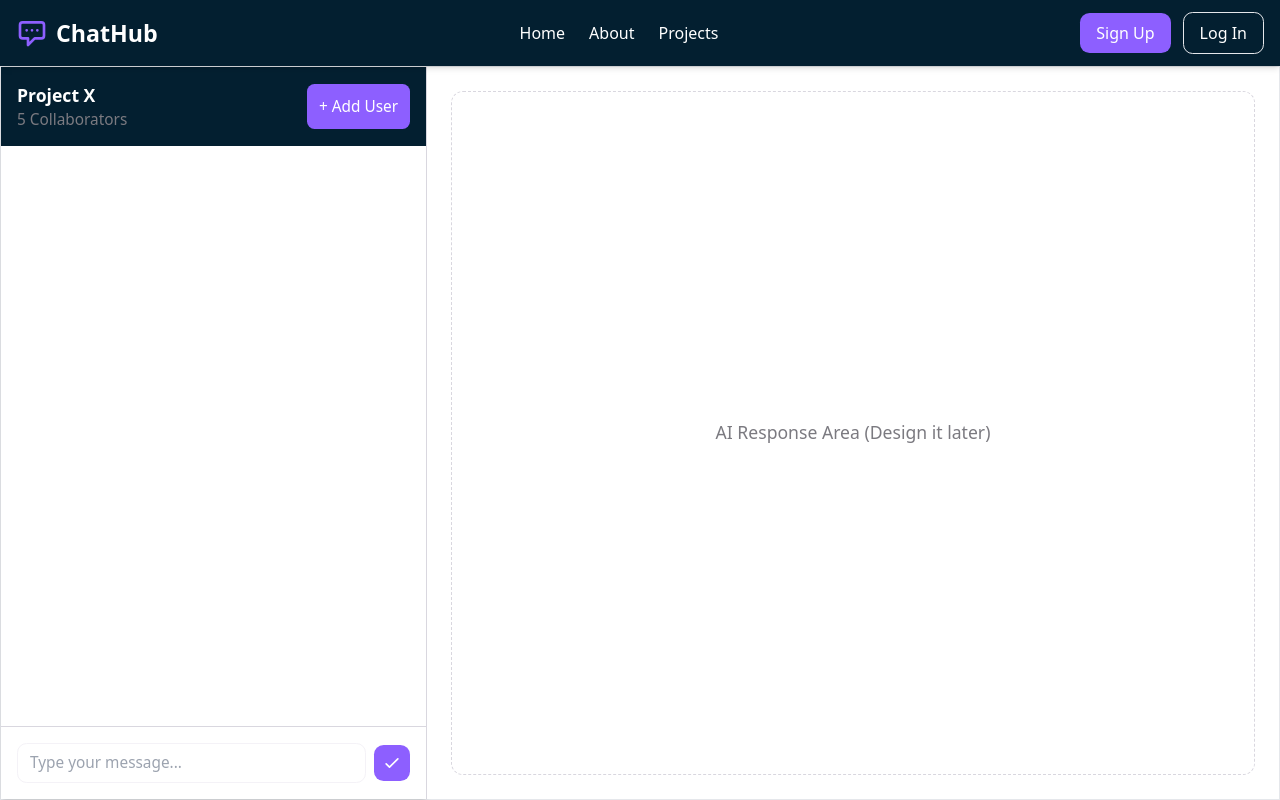
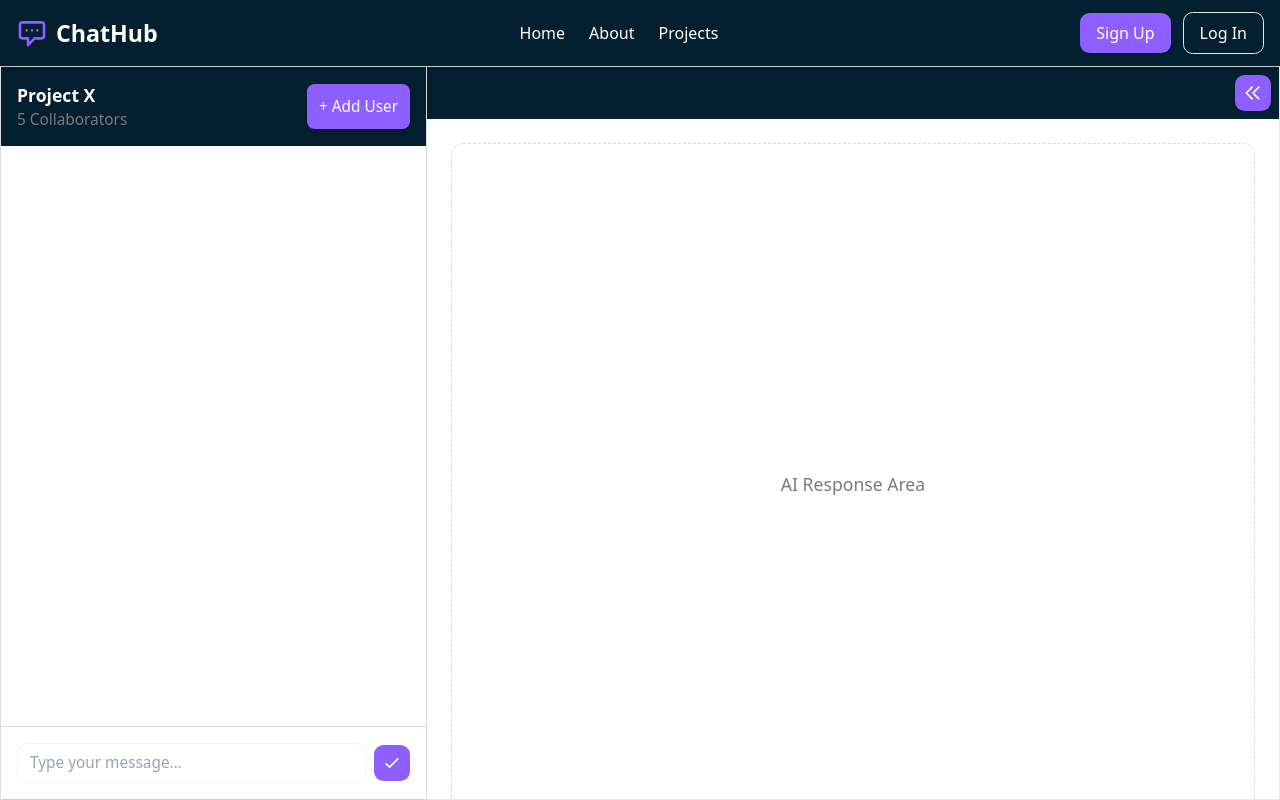
Before and after one commit to azzayshakya/WeChat, a React (Vite) app in the folder frontend/: page /projects/1 in a window 1280 px wide. Built offline with nearby package versions, Linux system fonts and the light colour scheme.

Commit message:
feat : add the button to collapse and open the  ai section

```diff
--- a/frontend/src/features/chat/ChatPageMain.jsx
+++ b/frontend/src/features/chat/ChatPageMain.jsx
@@ -13,11 +13,13 @@ export default function ChatPageMain() {
   const user = useContext(UserContext);
   const { projectId } = useParams();
   const [showUserList, setShowUserList] = useState(false);
+  const [showAIPanel, setShowAIPanel] = useState(true);
   const [message, setMessage] = useState("");
   const [messages, setMessages] = useState([]);
 
   const handleAddUserClick = () => setShowUserList(true);
   const handleCloseUserList = () => setShowUserList(false);
+  const toggleAIPanel = () => setShowAIPanel((prev) => !prev);
 
   const handleSendMessage = () => {
     if (message.trim()) {
@@ -59,7 +61,10 @@ export default function ChatPageMain() {
         )}
 
         <div className="flex w-full border">
-          <div className="flex w-full flex-col border-r border-border bg-white shadow-md md:w-1/3">
+          {/* Chat message section */}
+          <div
+            className={`flex flex-col border-r border-border bg-white shadow-md transition-all duration-300 ease-in-out ${showAIPanel ? "w-1/3 md:w-1/3" : "w-full"}`}
+          >
             <div className="flex items-center justify-between bg-secondary p-4 text-white">
               <div>
                 <h2 className="text-lg font-semibold">Project X</h2>
@@ -141,9 +146,50 @@ export default function ChatPageMain() {
             </div>
           </div>
 
-          <div className="w-full overflow-auto bg-background p-6 md:w-2/3">
-            <div className="flex h-full w-full items-center justify-center rounded-xl border border-dashed border-border text-lg text-muted-foreground">
-              AI Response Area (Design it later)
+          {/* AI Panel  */}
+          <div
+            className={`overflow-hidden transition-all duration-300 ease-in-out ${
+              showAIPanel ? "w-2/3 animate-slide-in-right" : "w-12"
+            }`}
+          >
+            {/* Toggle button container */}
+            <div className="flex justify-end bg-secondary p-2">
+              <button
+                onClick={toggleAIPanel}
+                className="hover:bg-primary/90 rounded-lg bg-primary p-2 text-white transition"
+                title={showAIPanel ? "Collapse AI Panel" : "Expand AI Panel"}
+              >
+                <svg
+                  xmlns="http://www.w3.org/2000/svg"
+                  fill="none"
+                  viewBox="0 0 24 24"
+                  stroke="currentColor"
+                  className="h-5 w-5"
+                >
+                  <path
+                    strokeLinecap="round"
+                    strokeLinejoin="round"
+                    strokeWidth="2"
+                    d={
+                      showAIPanel
+                        ? "M11 19l-7-7 7-7m8 14l-7-7 7-7" // Left arrows when expanded (to collapse)
+                        : "M13 5l7 7-7 7M5 5l7 7-7 7" // Right arrows when collapsed (to expand)
+                    }
+                  />
+                </svg>
+              </button>
+            </div>
+
+            <div
+              className={`h-full transition-opacity duration-300 ${showAIPanel ? "opacity-100" : "opacity-0"}`}
+            >
+              {showAIPanel && (
+                <div className="h-full w-full overflow-auto bg-background p-6">
+                  <div className="flex h-full w-full items-center justify-center rounded-xl border border-dashed border-border text-lg text-muted-foreground">
+                    AI Response Area
+                  </div>
+                </div>
+              )}
             </div>
           </div>
         </div>
```
